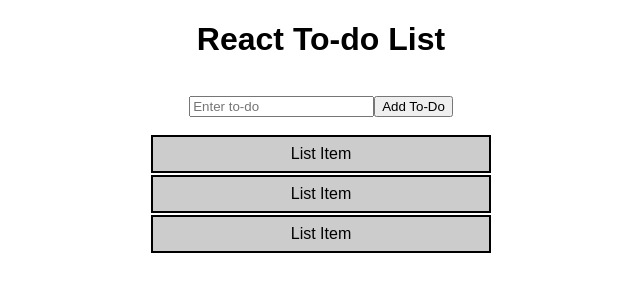
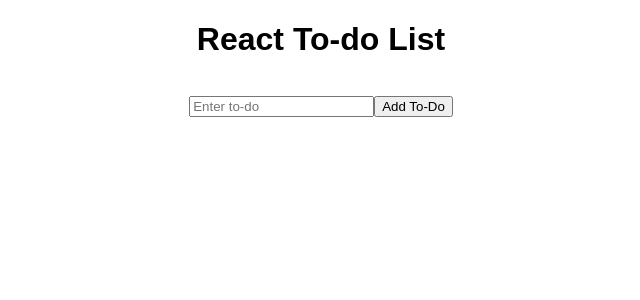
Before and after one commit to Tailine/react-todo-app, a React (Create React App) app: page / in a window 1280 px wide. Shown: the top 300 px of the page, without its empty margins (319-959 px from the left). Built offline with nearby package versions, Linux system fonts and the light colour scheme.

Commit message:
adding to-do

```diff
--- a/src/App.js
+++ b/src/App.js
@@ -12,31 +12,42 @@
     // }
   state = {
     value: '',
-    todos: [
-      {id: 0, task: 'Limpar casa'},
-      {id: 1, task: 'Estudar'},
-      {id: 2, task: 'Fazer mercado'},
-    ],
+    todos: [],
+    nextId: 0,
   }
 
   addToDo = () => {
-    console.log(this.state.value)
+    const newTodo = this.state.value;
+    const todosArray = [...this.state.todos];
+    todosArray.push({id: this.state.nextId, task: newTodo});
+    this.setState({todos: todosArray})
+    this.updateNextId();
   }
 
   updateInputValue = (evt) => {
     this.setState({value: evt.target.value});
   }
 
+  updateNextId = () => {  // update next id
+    this.setState((prevState) => {
+      return {nextId: prevState.nextId + 1}
+    })
+  }
+
   render() {
+
+    const {todos} = this.state;
+
+    const todoList = todos.map((todo) => {
+      return <ListItem key={todo.id} task={todo.task} />
+    })
 
     return(
       <div className="App">
         <h1>React To-do List</h1>
         <div>
           <AddItems addToDo={this.addToDo} updateInputValue={this.updateInputValue} />
-          <ListItem />
-          <ListItem />
-          <ListItem />
+          {todoList}
         {/* <ToDoList />  */}
         </div>
       </div>
--- a/src/components/ListItem/ListItem.js
+++ b/src/components/ListItem/ListItem.js
@@ -1,6 +1,6 @@
 import React from 'react';
 
-const listItem = () => {
+const listItem = ({ task }) => {
 
   const style = {
     height: 'auto',
@@ -13,7 +13,7 @@
 
   return (
     <div style={style}>
-      List Item
+      {task}
     </div>
   )
 }
```
Also changed, not shown: public/manifest.json (deleted), src/logo.svg (deleted), 1 other file (tests, documents, lock files or other folders).
